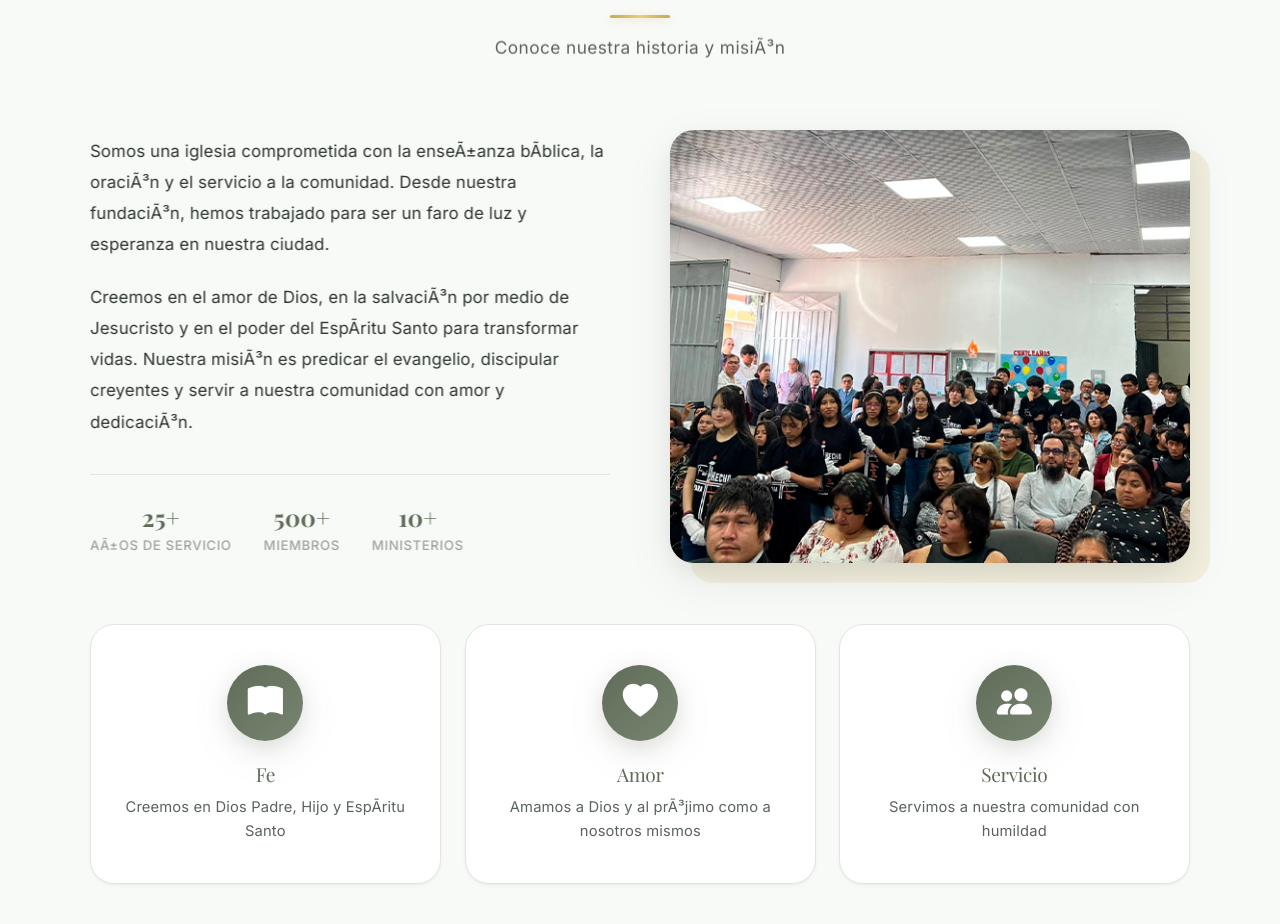
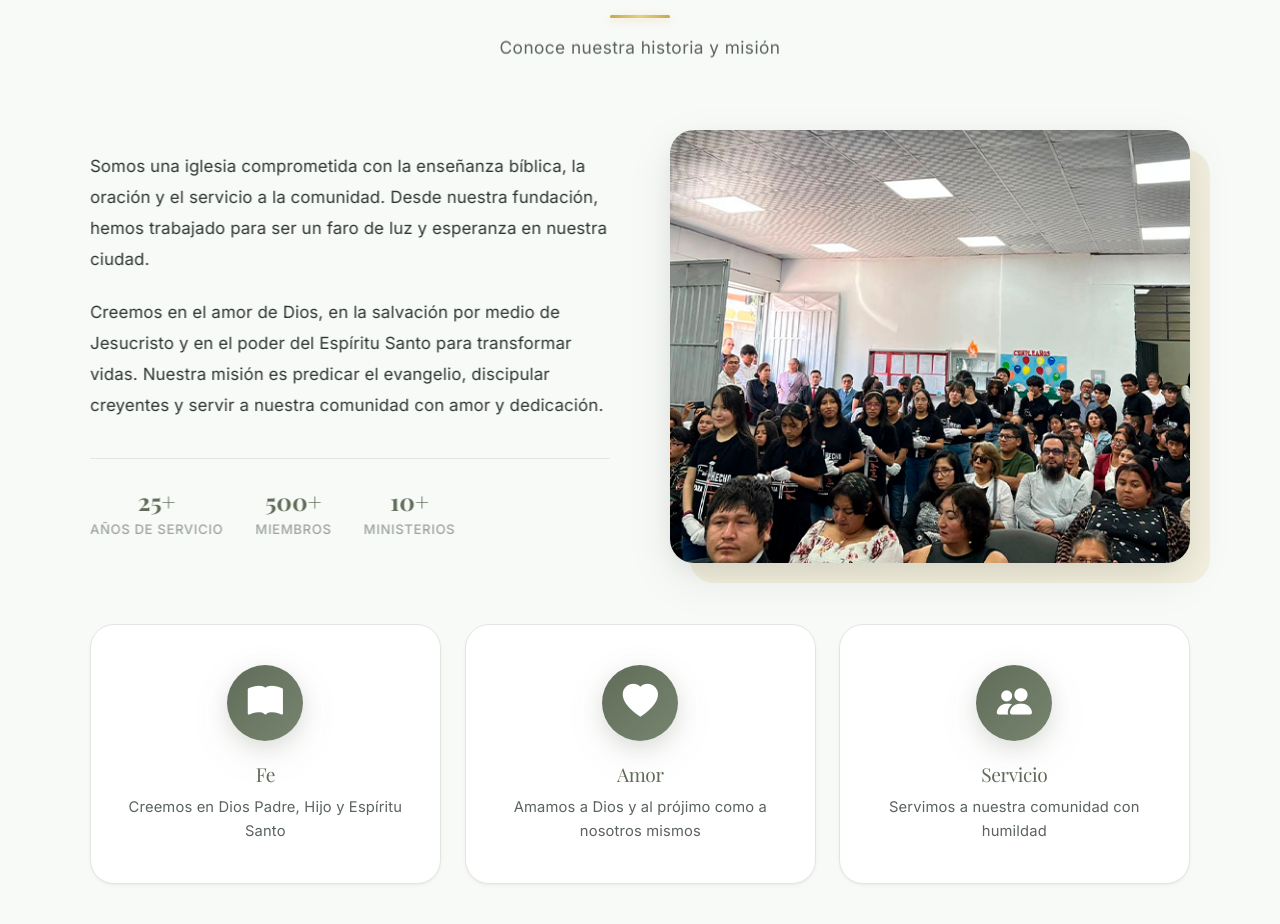
Before and after one commit to gerargram2006/Pagina-Iglesia, a React (Vite) app: page / in a window 1280 px wide. Shown: the part 2323-3247 px from the top of the page. Built offline with nearby package versions, Linux system fonts and the light colour scheme; no server answers.

Commit message:
fix: corrección de caracteres UTF-8 en AboutSection.tsx

```diff
--- a/src/components/sections/AboutSection.tsx
+++ b/src/components/sections/AboutSection.tsx
@@ -4,95 +4,95 @@ interface AboutSectionProps {
     id?: string;
 }
 
-export default function AboutSection({ title = "QuiÃ©nes Somos", subtitle = "Conoce nuestra historia y misiÃ³n", id = "quienes-somos" }: AboutSectionProps) {
+export default function AboutSection({ title = "Quiénes Somos", subtitle = "Conoce nuestra historia y misión", id = "quienes-somos" }: AboutSectionProps) {
     return (
         <section id={id} className="section section-alt">
-            {/* Contenedor central con ancho mÃ¡ximo y mÃ¡rgenes responsivos */}
+            {/* Contenedor central con ancho máximo y márgenes responsivos */}
             <div className="mx-auto max-w-7xl px-4 sm:px-6 lg:px-8">
-                {/* Muestra el tÃ­tulo solo si existe */}
+                {/* Muestra el título solo si existe */}
                 {title && <h2 className="section-title" data-animate="fade-in-down">{title}</h2>}
-                {/* Muestra el subtÃ­tulo solo si existe */}
+                {/* Muestra el subtítulo solo si existe */}
                 {subtitle && <p className="section-subtitle" data-animate="fade-in-up">{subtitle}</p>}
-                {/* Contenedor principal del contenido de la secciÃ³n */}
+                {/* Contenedor principal del contenido de la sección */}
                 <div className="about-content">
-                    {/* CuadrÃ­cula con el texto y la imagen de la iglesia */}
+                    {/* Cuadrícula con el texto y la imagen de la iglesia */}
                     <div className="about-grid">
-                        {/* Bloque de texto descriptivo con animaciÃ³n de entrada */}
+                        {/* Bloque de texto descriptivo con animación de entrada */}
                         <div className="about-text" data-animate="fade-in-left">
-                            {/* PÃ¡rrafo con la descripciÃ³n de la iglesia */}
-                            <p>Somos una iglesia comprometida con la enseÃ±anza bÃ­blica, la oraciÃ³n y el servicio a la comunidad. Desde nuestra fundaciÃ³n, hemos trabajado para ser un faro de luz y esperanza en nuestra ciudad.</p>
-                            {/* PÃ¡rrafo con las creencias y la misiÃ³n de la iglesia */}
-                            <p>Creemos en el amor de Dios, en la salvaciÃ³n por medio de Jesucristo y en el poder del EspÃ­ritu Santo para transformar vidas. Nuestra misiÃ³n es predicar el evangelio, discipular creyentes y servir a nuestra comunidad con amor y dedicaciÃ³n.</p>
-                            {/* Contenedor de las estadÃ­sticas de la iglesia */}
+                            {/* Párrafo con la descripción de la iglesia */}
+                            <p>Somos una iglesia comprometida con la enseñanza bíblica, la oración y el servicio a la comunidad. Desde nuestra fundación, hemos trabajado para ser un faro de luz y esperanza en nuestra ciudad.</p>
+                            {/* Párrafo con las creencias y la misión de la iglesia */}
+                            <p>Creemos en el amor de Dios, en la salvación por medio de Jesucristo y en el poder del Espíritu Santo para transformar vidas. Nuestra misión es predicar el evangelio, discipular creyentes y servir a nuestra comunidad con amor y dedicación.</p>
+                            {/* Contenedor de las estadísticas de la iglesia */}
                             <div className="about-stats">
-                                {/* Primera estadÃ­stica de aÃ±os de servicio */}
+                                {/* Primera estadística de años de servicio */}
                                 <div className="about-stat">
-                                    {/* NÃºmero de aÃ±os de servicio */}
+                                    {/* Número de años de servicio */}
                                     <span className="about-stat-number">25+</span>
-                                    {/* Etiqueta de la estadÃ­stica */}
-                                    <span className="about-stat-label">AÃ±os de servicio</span>
+                                    {/* Etiqueta de la estadística */}
+                                    <span className="about-stat-label">Años de servicio</span>
                                 </div>
-                                {/* Segunda estadÃ­stica de miembros */}
+                                {/* Segunda estadística de miembros */}
                                 <div className="about-stat">
-                                    {/* NÃºmero de miembros */}
+                                    {/* Número de miembros */}
                                     <span className="about-stat-number">500+</span>
-                                    {/* Etiqueta de la estadÃ­stica */}
+                                    {/* Etiqueta de la estadística */}
                                     <span className="about-stat-label">Miembros</span>
                                 </div>
-                                {/* Tercera estadÃ­stica de ministerios */}
+                                {/* Tercera estadística de ministerios */}
                                 <div className="about-stat">
-                                    {/* NÃºmero de ministerios */}
+                                    {/* Número de ministerios */}
                                     <span className="about-stat-number">10+</span>
-                                    {/* Etiqueta de la estadÃ­stica */}
+                                    {/* Etiqueta de la estadística */}
                                     <span className="about-stat-label">Ministerios</span>
                                 </div>
                             </div>
                         </div>
-                        {/* Contenedor de la imagen de la iglesia con animaciÃ³n de entrada */}
+                        {/* Contenedor de la imagen de la iglesia con animación de entrada */}
                         <div className="about-image-wrapper" data-animate="fade-in-right">
-                            {/* Imagen de la congregaciÃ³n con carga diferida */}
+                            {/* Imagen de la congregación con carga diferida */}
                             <img src="/img/galeria-congregacion.webp" alt="Nuestra iglesia" className="about-image" loading="lazy" />
-                            {/* DecoraciÃ³n ornamental de la imagen */}
+                            {/* Decoración ornamental de la imagen */}
                             <div className="about-image-decoration" aria-hidden="true"></div>
                         </div>
                     </div>
                     {/* Contenedor de los valores de la iglesia */}
                     <div className="about-values">
-                        {/* CuadrÃ­cula responsiva de tres columnas para los valores */}
+                        {/* Cuadrícula responsiva de tres columnas para los valores */}
                         <div className="grid grid-cols-1 md:grid-cols-3 gap-4">
                             {/* Contenedor del primer valor (Fe) */}
                             <div>
-                                {/* Tarjeta del valor con animaciÃ³n de escala */}
+                                {/* Tarjeta del valor con animación de escala */}
                                 <div className="value-item delay-1" data-animate="scale-in">
                                     {/* Icono del valor de la fe */}
                                     <span className="value-icon"><i className="bi bi-book-fill" aria-hidden="true"></i></span>
-                                    {/* TÃ­tulo del valor */}
+                                    {/* Título del valor */}
                                     <h3>Fe</h3>
-                                    {/* DescripciÃ³n del valor */}
-                                    <p>Creemos en Dios Padre, Hijo y EspÃ­ritu Santo</p>
+                                    {/* Descripción del valor */}
+                                    <p>Creemos en Dios Padre, Hijo y Espíritu Santo</p>
                                 </div>
                             </div>
                             {/* Contenedor del segundo valor (Amor) */}
                             <div>
-                                {/* Tarjeta del valor con animaciÃ³n de escala */}
+                                {/* Tarjeta del valor con animación de escala */}
                                 <div className="value-item delay-2" data-animate="scale-in">
                                     {/* Icono del valor del amor */}
                                     <span className="value-icon"><i className="bi bi-heart-fill" aria-hidden="true"></i></span>
-                                    {/* TÃ­tulo del valor */}
+                                    {/* Título del valor */}
                                     <h3>Amor</h3>
-                                    {/* DescripciÃ³n del valor */}
-                                    <p>Amamos a Dios y al prÃ³jimo como a nosotros mismos</p>
+                                    {/* Descripción del valor */}
+                                    <p>Amamos a Dios y al prójimo como a nosotros mismos</p>
                                 </div>
                             </div>
                             {/* Contenedor del tercer valor (Servicio) */}
                             <div>
-                                {/* Tarjeta del valor con animaciÃ³n de escala */}
+                                {/* Tarjeta del valor con animación de escala */}
                                 <div className="value-item delay-3" data-animate="scale-in">
                                     {/* Icono del valor del servicio */}
                                     <span className="value-icon"><i className="bi bi-people-fill" aria-hidden="true"></i></span>
-                                    {/* TÃ­tulo del valor */}
+                                    {/* Título del valor */}
                                     <h3>Servicio</h3>
-                                    {/* DescripciÃ³n del valor */}
+                                    {/* Descripción del valor */}
                                     <p>Servimos a nuestra comunidad con humildad</p>
                                 </div>
                             </div>
```
